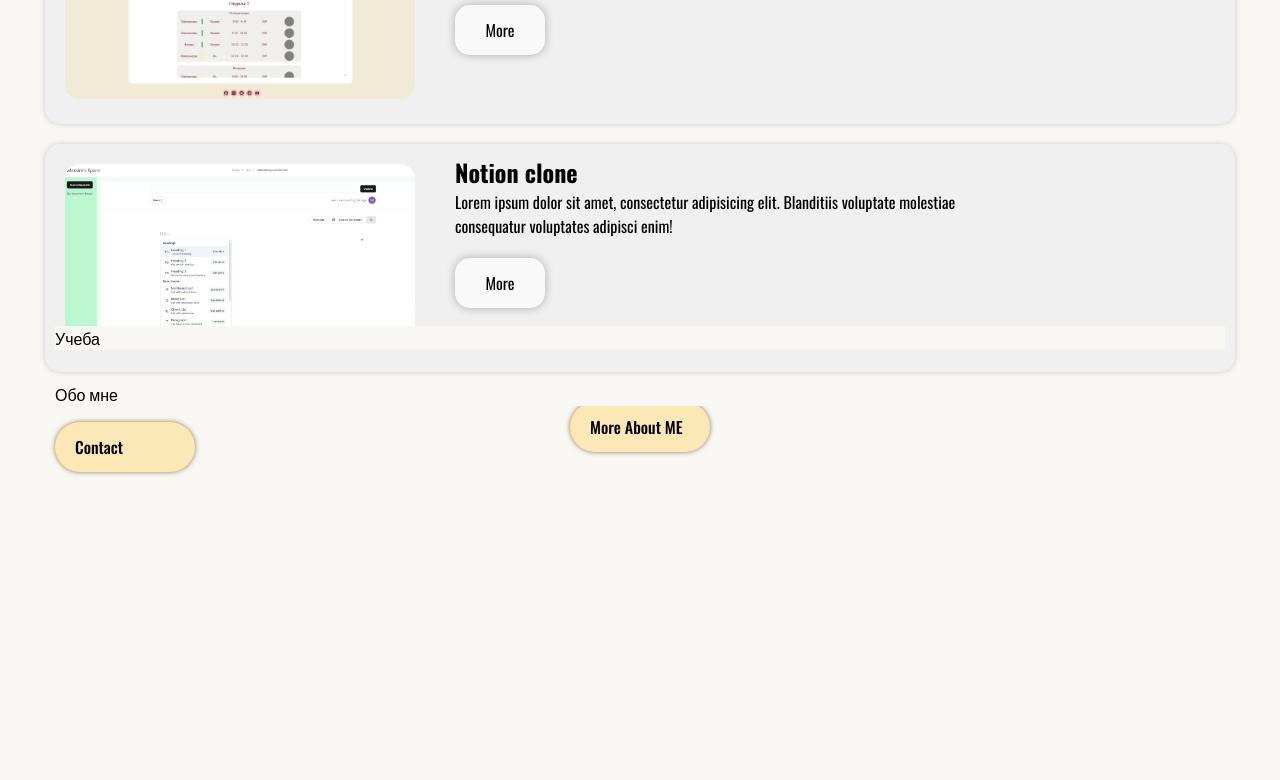
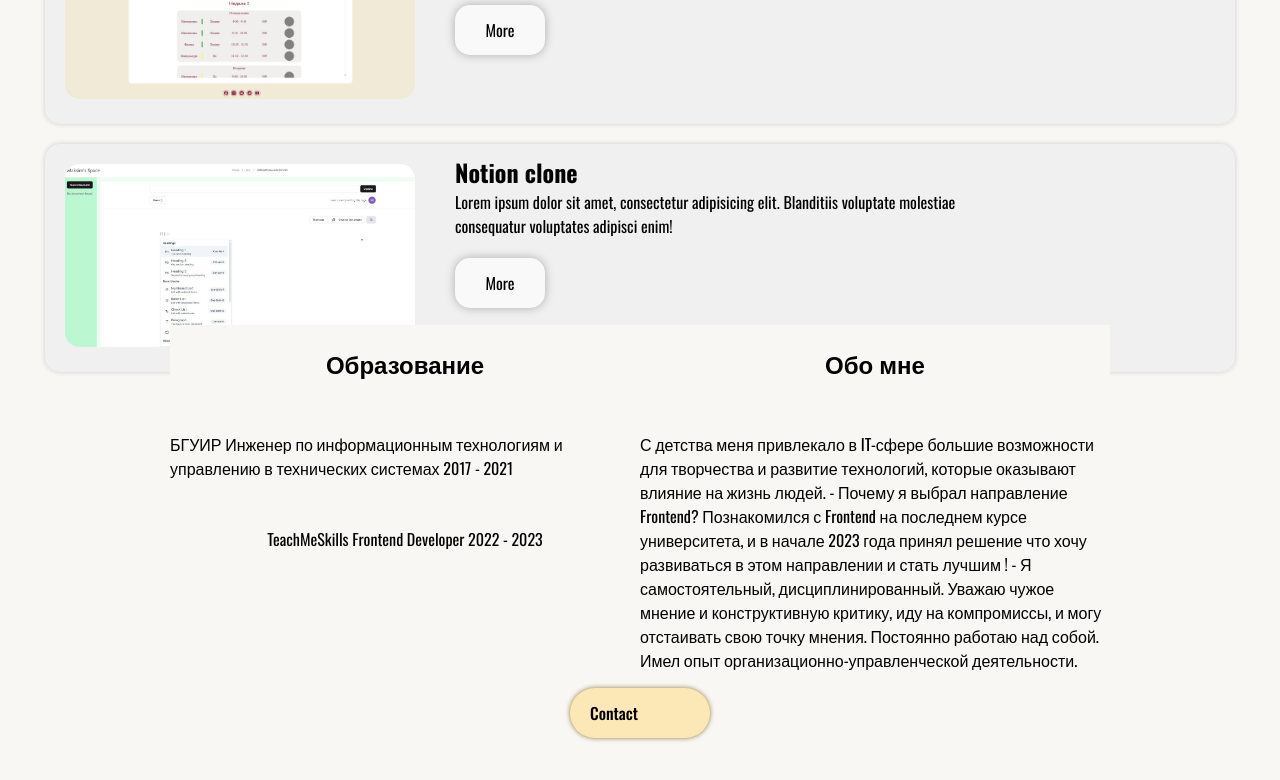
Before and after one commit to Maksimpv1/my-components, a React (Create React App) app: page /#/ in a window 1280 px wide. Shown: the part 2962-3742 px from the top of the page. Built offline with nearby package versions, Linux system fonts and the light colour scheme; a web font is replaced by a local one.

Commit message:
feat: about

```diff
--- a/src/app/components/about/About.module.ts
+++ b/src/app/components/about/About.module.ts
@@ -1,4 +1,8 @@
 import { styled } from "styled-components";
+
+interface Itype {
+    type: 'name' | 'tech' | 'years';
+}
 
 export const Container = styled.div`
     height: 100vh;
@@ -10,4 +14,26 @@
     max-width: 1170px;
     padding: 10px;
     flex-direction: column;
+    align-items: center;
+    padding: 25px;
 `;
+
+export const Cards = styled.div`
+    display: flex;
+    flex-direction: row;
+    margin: 0 auto;
+`;
+
+export const Card = styled.div`
+    display: flex;
+    flex-direction: column;
+    align-items: center;
+    max-width: 470px;
+    width: 100%;
+    gap: 15px;
+`;
+export const Text:Itype = styled.p`
+    font-size: 16px;
+    font-weight: ;
+    color: ;
+`;
--- a/src/app/components/about/About.tsx
+++ b/src/app/components/about/About.tsx
@@ -5,8 +5,28 @@
     return(
         <SC.Container>
             <SC.Wrapper>
-                <p>Учеба</p>
-                <p>Обо мне</p>
+                <SC.Cards>
+                    <SC.Card>
+                        <h2>Образование</h2>
+                        <p>БГУИР
+                        Инженер по информационным технологиям и управлению в технических системах
+                        2017 - 2021</p>
+                        <p>TeachMeSkills
+                        Frontend Developer
+                        2022 - 2023 </p>
+                    </SC.Card>
+                    <SC.Card>
+                    <h2>Обо мне</h2>
+                    <p>
+                    С детства меня привлекало в IT-сфере большие возможности
+                    для творчества и развитие технологий, которые оказывают влияние на жизнь людей.
+                    - Почему я выбрал направление Frontend?
+                    Познакомился с Frontend на последнем курсе университета, и в начале 2023 года принял решение что хочу развиваться в этом направлении и стать лучшим !
+                    - Я самостоятельный, дисциплинированный. Уважаю чужое мнение и конструктивную критику, иду на
+                    компромиссы, и могу отстаивать свою точку мнения. Постоянно работаю над собой. Имел опыт организационно-управленческой деятельности.
+                    </p>
+                    </SC.Card>
+                </SC.Cards>
                 <BtnNextPage id='about'>Contact</BtnNextPage>
             </SC.Wrapper>
         </SC.Container>
--- a/src/app/components/home/Home.tsx
+++ b/src/app/components/home/Home.tsx
@@ -1,4 +1,3 @@
-import { Content } from "../content/Content";
 import { Footer } from "../footer/Footer";
 import { Header } from "../header/Header";
 import { MainPage } from "../MainPage";
--- a/src/app/components/projects/Cards/Cards.tsx
+++ b/src/app/components/projects/Cards/Cards.tsx
@@ -1,5 +1,4 @@
 import { FC, useState } from "react"
-import { CustomButton } from "../../ui/CustomButton/CustomButton"
 import * as SC from "./Cards.module"
 import { ModalWindow } from "../../ui/ModalWin/ModalWindow"
 
--- a/src/app/components/ui/WindownsBar/WindowsBar.tsx
+++ b/src/app/components/ui/WindownsBar/WindowsBar.tsx
@@ -1,6 +1,5 @@
 import { useEffect, useState } from "react"
 import * as SC from "./WindownsBar"
-import { removeListener } from "process"
 
 export const WindownsBar = () => {
     const [height, getHeight] = useState<number>(0)
@@ -14,15 +13,12 @@
         if(fullScreen > height){
             getPerBar(Math.round(height/fullScreen * 100))
         }
-        console.log(`fullScreen: ${fullScreen} + height:${height}`)
-        console.log(perBar)
         return () => {
             window.removeEventListener("scroll",()=>{})
         }
-    },[height])
+    },[height,perBar])
     return(
         <SC.Container percent={perBar + ''}>
-
         </SC.Container>
     )
 }
```
